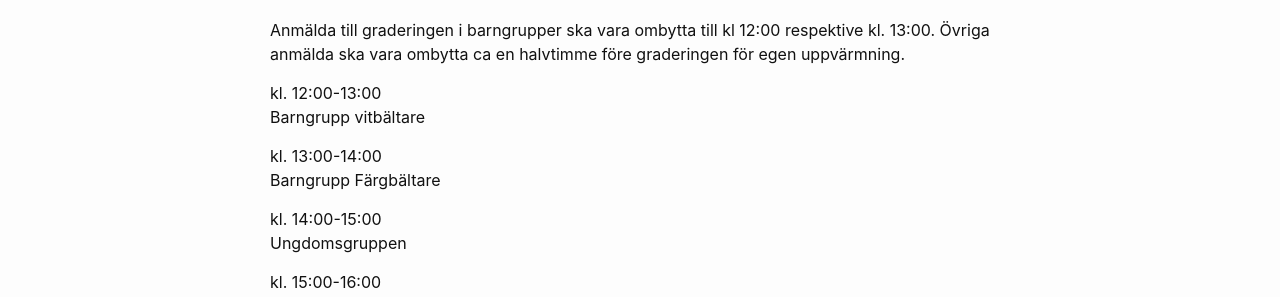
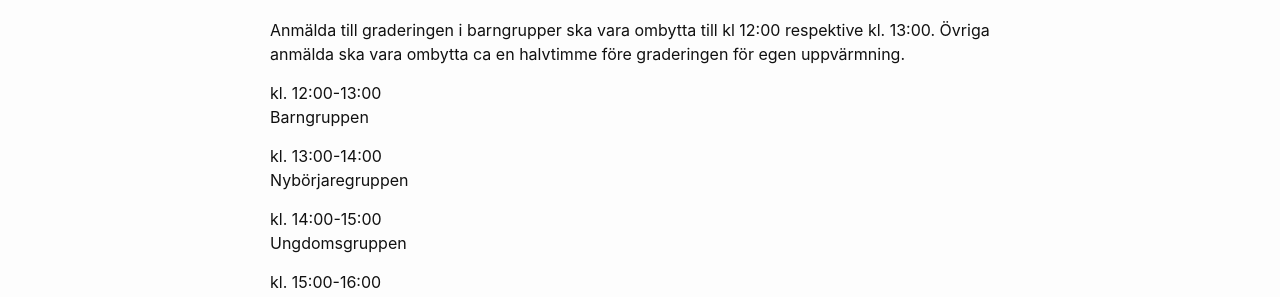
Before and after one commit to dalataekwondo/dalataekwondo.github.io, a Jekyll site: the page built from _posts/2024-05-08-gradering.md, in a window 1280 px wide. Shown: the part 825-1122 px from the top of the page. Built offline with Jekyll 4.4.1, drawn with Linux system fonts in a browser that asks for light colours.

Commit message:
Update 2024-05-08-gradering.md

```diff
--- a/_posts/2024-05-08-gradering.md
+++ b/_posts/2024-05-08-gradering.md
@@ -25,10 +25,10 @@ Som meddelande ange namnet på medlemmen i fråga. Medlem som inte klarar grader
 Anmälda till graderingen i barngrupper ska vara ombytta till kl 12:00 respektive kl. 13:00. Övriga anmälda ska vara ombytta ca en halvtimme före graderingen för egen uppvärmning.
 
 kl. 12:00-13:00
-Barngrupp vitbältare
+Barngruppen
 
 kl. 13:00-14:00
-Barngrupp Färgbältare
+Nybörjaregruppen
 
 kl. 14:00-15:00
 Ungdomsgruppen
```
